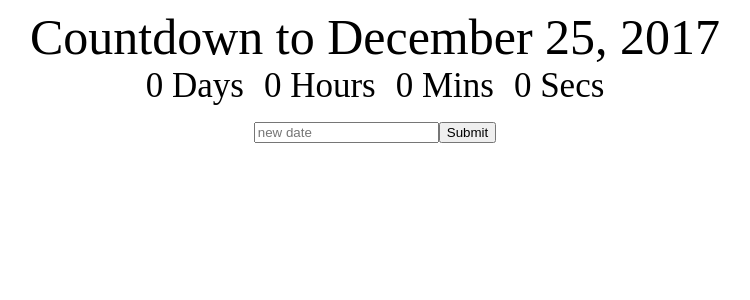
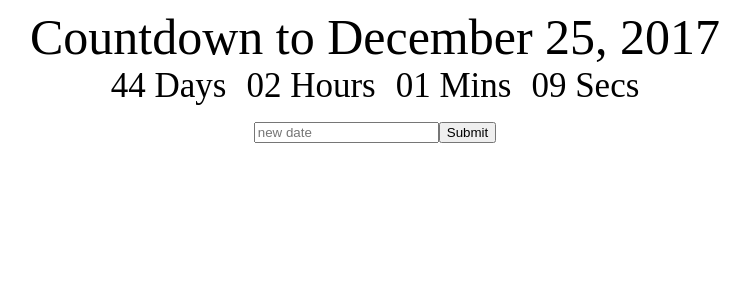
Before and after one commit to ikiru/countdown, a React (Create React App) app: page / in a window 1280 px wide. Shown: the top 300 px of the page, without its empty margins (265-1015 px from the left). Built offline with nearby package versions, Linux system fonts and the light colour scheme.

Commit message:
Clock working

```diff
--- a/src/App.jsx
+++ b/src/App.jsx
@@ -20,7 +20,7 @@
       <div className="App">
         <div className="App-title">Countdown to {this.state.deadline}</div>
         <div>
-          <Clock />
+          <Clock deadline={this.state.deadline} />
         </div>
         <div>
           <input
--- a/src/Clock.jsx
+++ b/src/Clock.jsx
@@ -11,13 +11,43 @@
       seconds: 0
     };
   }
+
+  componentWillMount() {
+    this.getTimeUntil(this.props.deadline);
+  }
+
+  componentDidMount() {
+    setInterval(() => this.getTimeUntil(this.props.deadline), 1000);
+  }
+
+  leading0(num) {
+    return num < 10 ? "0" + num : num;
+  }
+
+  getTimeUntil(deadline) {
+    const time = Date.parse(deadline) - Date.parse(new Date());
+    console.log("deadline", deadline);
+    const seconds = Math.floor((time / 1000) % 60);
+    const minutes = Math.floor((time / 1000 / 60) % 60);
+    const hours = Math.floor((time / (1000 * 60 * 60)) % 24);
+    const days = Math.floor(time / (1000 * 60 * 60 * 24));
+
+    this.setState({ days, hours, minutes, seconds });
+  }
+
   render() {
     return (
       <div>
-        <div className="Clock-days">{this.state.days} Days</div>
-        <div className="Clock-hours">{this.state.hours} Hours</div>
-        <div className="Clock-minutes">{this.state.minutes} Mins</div>
-        <div className="Clock-seconds">{this.state.seconds} Secs</div>
+        <div className="Clock-days">{this.leading0(this.state.days)} Days</div>
+        <div className="Clock-hours">
+          {this.leading0(this.state.hours)} Hours
+        </div>
+        <div className="Clock-minutes">
+          {this.leading0(this.state.minutes)} Mins
+        </div>
+        <div className="Clock-seconds">
+          {this.leading0(this.state.seconds)} Secs
+        </div>
       </div>
     );
   }
```
